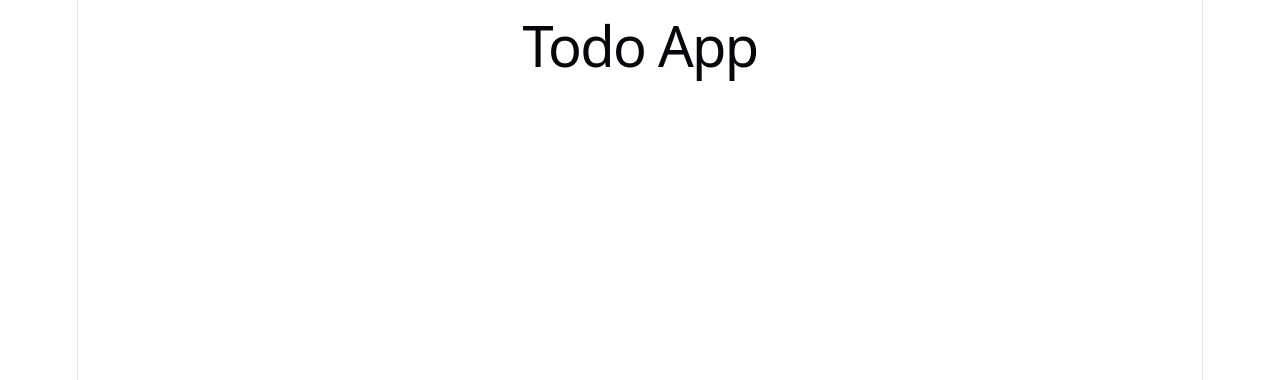
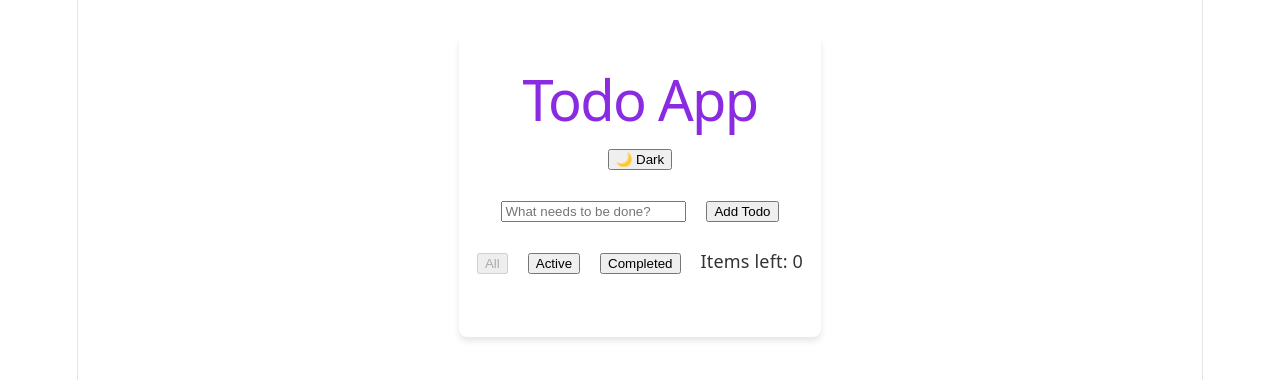
Before and after one commit to fdiallo/Lab10-3-Context-API-Implementation, a React (Vite) app: page / in a window 1280 px wide. Shown: the top 380 px of the page. Built offline with nearby package versions, Linux system fonts and the light colour scheme.

Commit message:
Completed ToDoInput and Filtering logic and added styles

```diff
--- a/src/App.css
+++ b/src/App.css
@@ -1,4 +1,20 @@
-.counter {
+.light-mode { background: #fff; color: #333; }
+.dark-mode { background: #1a1a1a; color: #f0f0f0; }
+
+.container {
+  max-width: 400px;
+  margin: 2rem auto;
+  padding: 1rem;
+  border-radius: 8px;
+  box-shadow: 0 4px 6px rgba(0,0,0,0.1);
+}
+
+ul { list-style: none; padding: 0; }
+li { display: flex; align-items: center; gap: 10px; margin-bottom: 8px; }
+
+
+
+/* .counter {
   font-size: 16px;
   padding: 5px 10px;
   border-radius: 5px;
@@ -181,4 +197,4 @@
     right: 0;
     border-right-color: var(--border);
   }
-}
+} */
--- a/src/App.tsx
+++ b/src/App.tsx
@@ -1,5 +1,7 @@
+import { TodoFilters, TodoInput } from "./components/FilterContext";
 import { TodoProvider, useTodos } from "./components/ToDoContext";
 import { TodoItem } from "./components/ToDoItem";
+import "./App.css"
 
 
 const TodoList = () => {
@@ -22,7 +24,9 @@ export default function App() {
   return (
     <TodoProvider>
       <div className="container">
-        <h1>Todo App</h1>
+        <h1 style={{color: "blueviolet"}}>Todo App</h1>
+        <TodoInput /><br />
+        <TodoFilters /><br />
         <TodoList />
       </div>
     </TodoProvider>
--- a/src/components/FilterContext.tsx
+++ b/src/components/FilterContext.tsx
@@ -0,0 +1,42 @@
+import { useState } from "react";
+import { useTodos } from "./ToDoContext";
+
+export const TodoInput = () => {
+    const [text, setText] = useState('');
+    const { addTodo, toggleTheme, darkMode } = useTodos();
+
+    const handleSubmit = (e: { preventDefault: () => void; }) => {
+        e.preventDefault();
+        if (!text.trim()) return;
+        addTodo(text);
+        setText('');
+    };
+
+    return (
+        <form onSubmit={handleSubmit}>
+
+            <button type="button" onClick={toggleTheme}>
+                {darkMode ? '☀️ Light' : '🌙 Dark'}
+            </button>  <br />  <br />
+            <input style={{marginRight: "20px"}}
+                value={text}
+                onChange={(e) => setText(e.target.value)}
+                placeholder="What needs to be done?"
+            />
+            <button type="submit">Add Todo</button>
+
+        </form>
+    );
+};
+
+export const TodoFilters = () => {
+    const { filter, setFilter, remainingCount } = useTodos();
+    return (
+        <div>
+            <button style={{marginRight: "20px"}} onClick={() => setFilter('all')} disabled={filter === 'all'}>All</button>
+            <button style={{marginRight: "20px"}} onClick={() => setFilter('active')} disabled={filter === 'active'}>Active</button>
+            <button onClick={() => setFilter('completed')} disabled={filter === 'completed'}>Completed</button>
+            <span style={{marginLeft: "20px"}}>Items left: {remainingCount}</span>
+        </div>
+    );
+};
```
